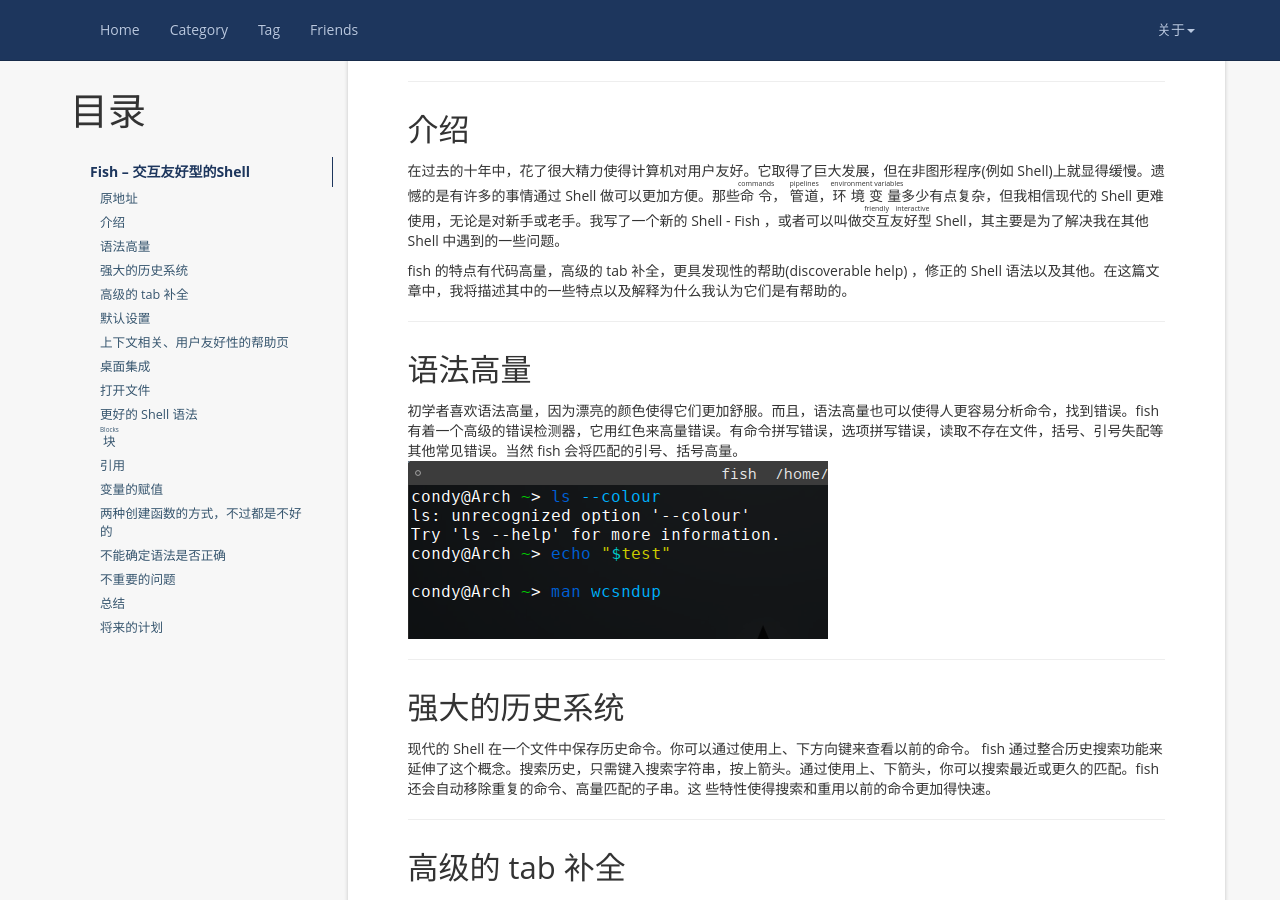
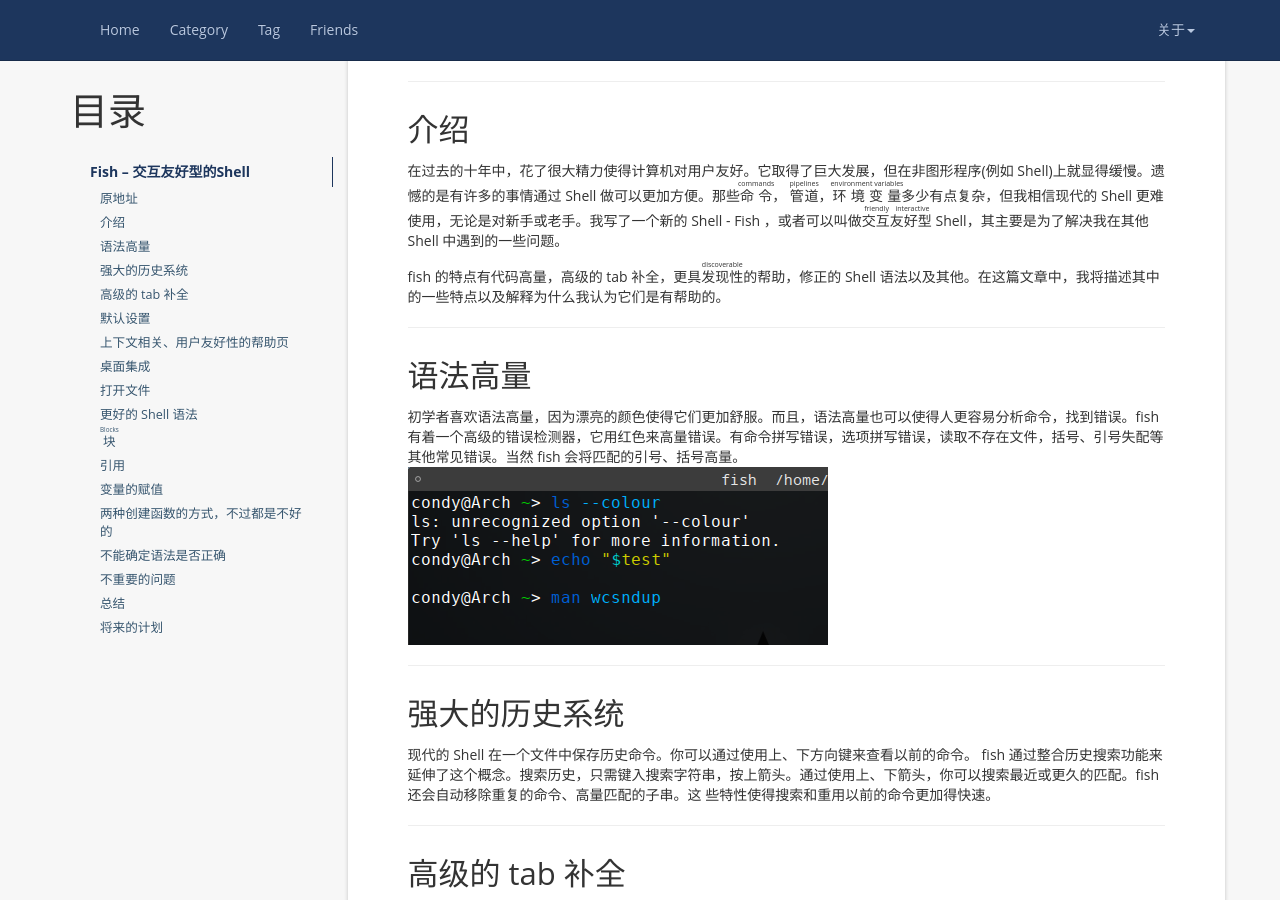
Before and after one commit to condy0919/condy0919.github.io, a Jekyll site: the page built from _posts/2013-10-04-a-friendly-shell.md, in a window 1280 px wide and 900 px high, scrolled down 525 px. Built offline with Jekyll 4.4.1, drawn with Linux system fonts in a browser that asks for light colours; nearby versions of some CDN libraries; comment, search, counter and statistics services are not loaded.

```diff
--- a/_posts/2013-10-04-a-friendly-shell.md
+++ b/_posts/2013-10-04-a-friendly-shell.md
@@ -19,7 +19,7 @@ Fish – 交互友好型的Shell
 ## 介绍
 在过去的十年中，花了很大精力使得计算机对用户友好。它取得了巨大发展，但在非图形程序(例如 Shell)上就显得缓慢。遗憾的是有许多的事情通过 Shell 做可以更加方便。那些<ruby>命令<rp>(</rp><rt>commands</rt><rp>)</rp></ruby>， <ruby>管道<rp>(</rp><rt>pipelines</rt><rp>)</rp></ruby>，<ruby>环境变量<rp>(</rp><rt>environment variables</rt><rp>)</rp></ruby>多少有点复杂，但我相信现代的 Shell 更难使用，无论是对新手或老手。我写了一个新的 Shell - Fish ，或者可以叫做<ruby>交互友好型<rp>(</rp><rt>friendly interactive</rt><rp>)</rp></ruby> Shell，其主要是为了解决我在其他 Shell 中遇到的一些问题。
 
-fish 的特点有代码高量，高级的 tab 补全，更具发现性的帮助(discoverable help) ，修正的 Shell 语法以及其他。在这篇文章中，我将描述其中的一些特点以及解释为什么我认为它们是有帮助的。
+fish 的特点有代码高量，高级的 tab 补全，更具<ruby>发现性<rp>(</rp><rt>discoverable<rp>)</rp></rt></ruby>的帮助，修正的 Shell 语法以及其他。在这篇文章中，我将描述其中的一些特点以及解释为什么我认为它们是有帮助的。
 
 --------------------------
 
```
